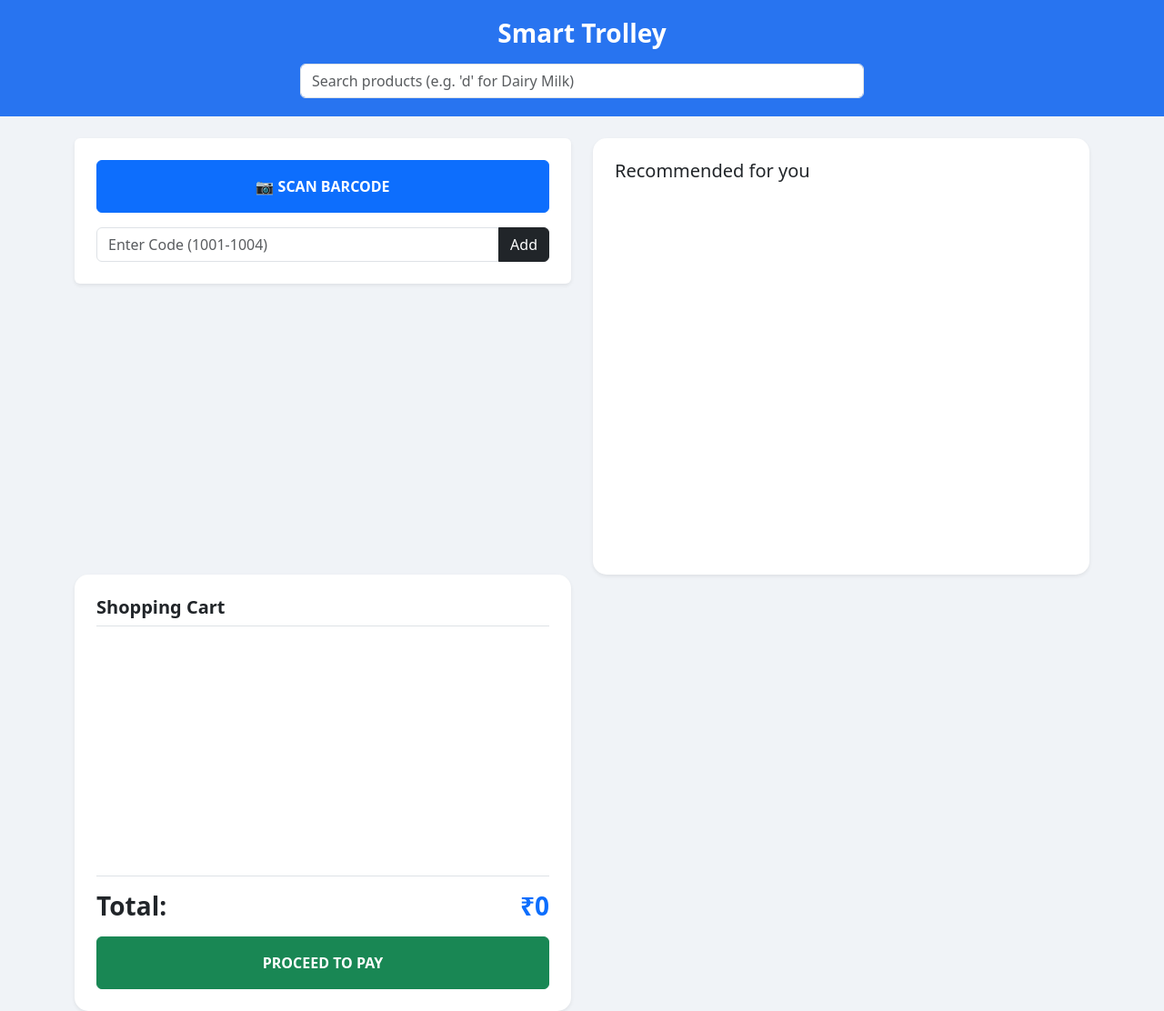
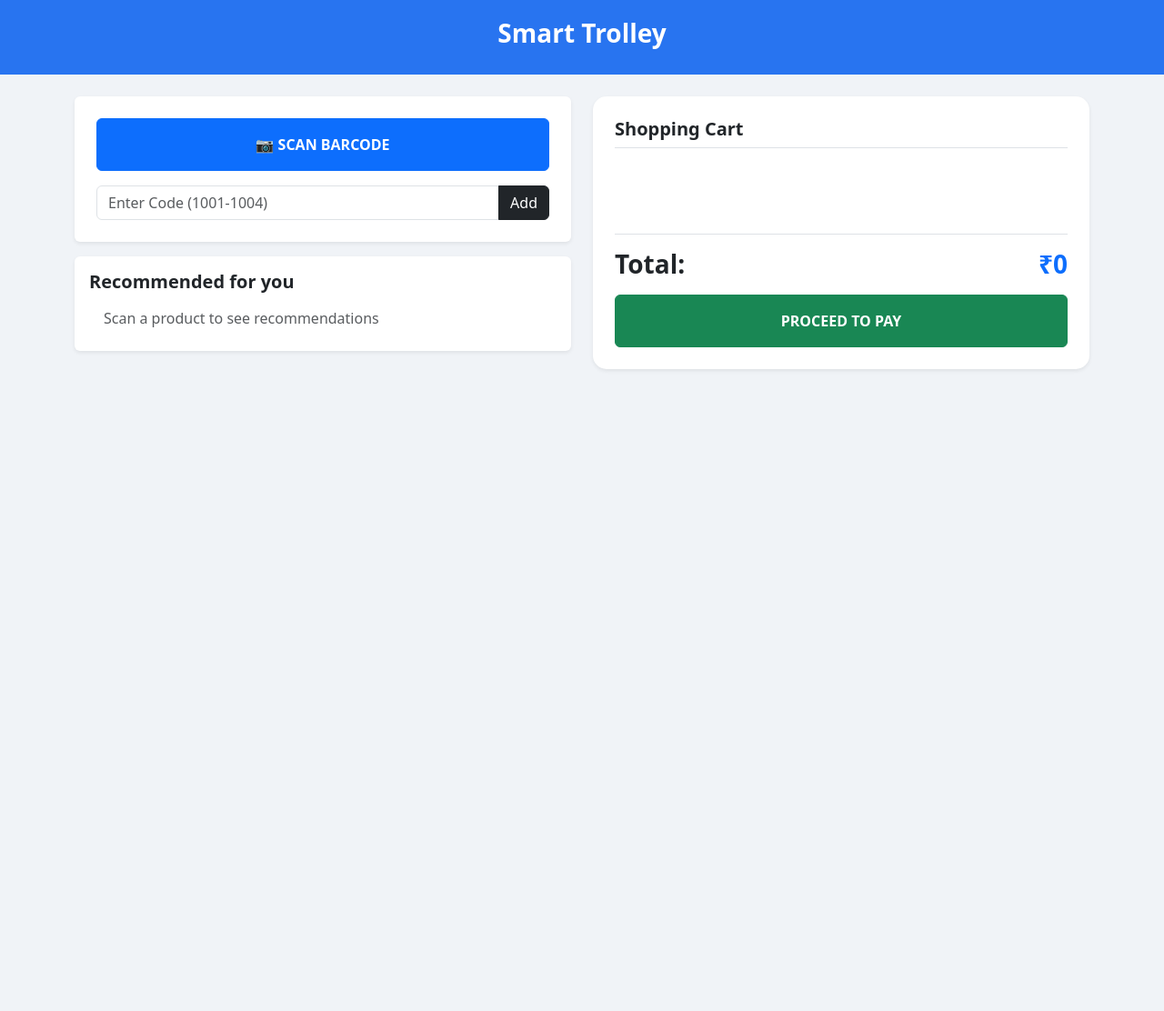
Before and after one commit to MUKILKANNAN/smart_trolley, a Flask app: page / in a window 1280 px wide. Shown: the whole page at 91% size. After the commit the page ends 407 px from the top, so only its background shows below. Run offline with Flask 3, Linux system fonts and the light colour scheme; some libraries are stand-ins or nearby versions.

Commit message:
1003 ready

```diff
--- a/app.py
+++ b/app.py
@@ -18,15 +18,14 @@ CSV_PATH = os.path.join(
     "groceries.csv"
 )
 
-
+from recommender import load_rules
 
 RULES = load_rules(CSV_PATH)
-
-
-
+print("CSV PATH USED:", CSV_PATH)
 
 app = Flask(__name__)
 
+# ------------------ PRODUCT DATABASE ------------------
 # ------------------ PRODUCT DATABASE ------------------
 products_db = {
     "1001": {"name": "Dairy Milk", "price": 40},
@@ -35,13 +34,17 @@ products_db = {
     "1004": {"name": "Lay's Chips", "price": 10}
 }
 
-# Simple recommendation logic (bought together)
-recommendation_map = {
-    "1001": ["Coca Cola", "Lay's Chips"],
-    "1002": ["Dairy Milk"],
-    "1003": ["Coca Cola", "Lay's Chips"],
-    "1004": ["Maggi Noodles"]
+# ------------------ BARCODE → CSV ITEM MAPPING ------------------
+barcode_to_csv_item = {
+    "1001": "chocolate",
+    "1002": "soda",
+    "1003": "whole milk",   # ✅ THIS IS WHAT YOU WANT
+    "1004": "butter"
 }
+
+# ------------------ PRODUCT → CATEGORY MAPPING ------------------
+# These categories MUST exist in groceries.csv
+
 
 cart = {}
 
@@ -79,6 +82,7 @@ def scan_barcode():
     if code not in products_db:
         return jsonify({"success": False})
 
+    # Add to cart
     if code in cart:
         cart[code]['qty'] += 1
     else:
@@ -88,14 +92,22 @@ def scan_barcode():
             "qty": 1
         }
 
-    product_name = products_db[code]['name'].lower()
-    recommendations = get_recommendations(product_name, RULES)
+    # 🔑 THIS IS THE IMPORTANT PART
+    csv_item = barcode_to_csv_item.get(code, "").lower()
 
-    total = sum(i['price'] * i['qty'] for i in cart.values())
+    recommendations = []
+    if csv_item:
+        recommendations = get_recommendations(csv_item, RULES)
+
+    print("Barcode:", code)
+    print("CSV item used:", csv_item)
+    print("Recommendations:", recommendations)
+
+    total = sum(item['price'] * item['qty'] for item in cart.values())
 
     return jsonify({
         "success": True,
-        "product": product_name,
+        "product": products_db[code]['name'],
         "cart": cart,
         "total": total,
         "recommendations": recommendations
--- a/templates/index.html
+++ b/templates/index.html
@@ -8,119 +8,134 @@
         body { background: #f0f3f7; }
         .flipkart-blue { background: #2874f0; color: white; padding: 20px; }
         #scanner-container { display: none; width: 100%; height: 250px; border: 2px solid #2874f0; border-radius: 10px; margin-bottom: 15px; }
-        #aiSuggestionBox { display: none; background: white; color: #333; width: 50%; margin: 5px auto; border-radius: 5px; text-align: left; padding: 10px; box-shadow: 0 4px 10px rgba(0,0,0,0.15); border: 1px solid #ddd; }
-        .suggest-item { cursor: pointer; padding: 8px; border-radius: 4px; transition: 0.2s; }
-        .suggest-item:hover { background: #eef5ff; color: #2874f0; }
-        .cart-card { min-height: 480px; border-radius: 15px; }
+        .cart-card { min-height: 300px; border-radius: 15px; }
     </style>
 </head>
 <body>
 
 <div class="flipkart-blue text-center">
     <h3 class="fw-bold">Smart Trolley</h3>
-    <input type="text" id="aiSearch" class="form-control w-50 d-inline-block mt-2" placeholder="Search products (e.g. 'd' for Dairy Milk)" oninput="aiPredict(this.value)">
-
-    <div id="aiSuggestionBox">
-        <div class="small text-muted mb-1">Are you looking for:</div>
-        <div id="suggestedBtn" class="suggest-item fw-bold" onclick="addSuggestedProduct()"></div>
-    </div>
 </div>
 
 <div class="container mt-4">
     <div class="row">
+
+        <!-- LEFT COLUMN -->
         <div class="col-md-6">
-            <div class="card p-4 shadow-sm border-0 mb-4">
-                <button id="scanBtn" class="btn btn-primary w-100 p-3 mb-3 fw-bold" onclick="toggleCamera()">📷 SCAN BARCODE</button>
+            <!-- Scanner -->
+            <div class="card p-4 shadow-sm border-0 mb-3">
+                <button class="btn btn-primary w-100 p-3 mb-3 fw-bold" onclick="toggleCamera()">📷 SCAN BARCODE</button>
                 <div id="scanner-container"></div>
+
                 <div class="input-group">
                     <input type="text" id="manualCode" class="form-control" placeholder="Enter Code (1001-1004)">
                     <button class="btn btn-dark" onclick="sendItem(document.getElementById('manualCode').value)">Add</button>
                 </div>
             </div>
+
+            <!-- Recommendations -->
+            <div class="card p-3 shadow-sm border-0">
+                <h5 class="fw-bold">Recommended for you</h5>
+                <ul id="recommendations" class="list-group list-group-flush">
+                    <li class="list-group-item text-muted">Scan a product to see recommendations</li>
+                </ul>
+            </div>
         </div>
+
+        <!-- RIGHT COLUMN -->
         <div class="col-md-6">
             <div class="card p-4 shadow-sm cart-card border-0">
-
-                <h5>Recommended for you</h5>
-                <ul id="recommendations"></ul>
-
-
-            </div>
-        </div>
-        <div class="col-md-6">
-            <div class="card p-4 shadow-sm cart-card border-0">
-
                 <h5 class="fw-bold mb-3 border-bottom pb-2">Shopping Cart</h5>
                 <div id="cartDisplay"></div>
+
                 <div class="mt-auto border-top pt-3">
-                    <div class="d-flex justify-content-between h3 fw-bold"><span>Total:</span><span class="text-primary">₹<span id="totalAmt">0</span></span></div>
-                    <button class="btn btn-success w-100 p-3 mt-2 fw-bold" onclick="location.href='/payment_page'">PROCEED TO PAY</button>
+                    <div class="d-flex justify-content-between h3 fw-bold">
+                        <span>Total:</span>
+                        <span class="text-primary">₹<span id="totalAmt">0</span></span>
+                    </div>
+                    <button class="btn btn-success w-100 p-3 mt-2 fw-bold"
+                            onclick="location.href='/payment_page'">
+                        PROCEED TO PAY
+                    </button>
                 </div>
             </div>
         </div>
+
     </div>
 </div>
 
 <script>
     let scanning = false;
-    function aiPredict(val) {
-        if(val.length < 1) { document.getElementById('aiSuggestionBox').style.display = "none"; return; }
-        fetch('/ai_search', { method:'POST', headers:{'Content-Type':'application/json'}, body:JSON.stringify({text:val}) })
-        .then(r=>r.json()).then(d=> {
-            if(d.suggestion) {
-                document.getElementById('suggestedBtn').innerText = d.suggestion;
-                document.getElementById('aiSuggestionBox').style.display = "block";
-            } else {
-                document.getElementById('aiSuggestionBox').style.display = "none";
-            }
-        });
-    }
-
-    function addSuggestedProduct() {
-        let name = document.getElementById('suggestedBtn').innerText;
-        sendItem(name);
-        document.getElementById('aiSearch').value = "";
-        document.getElementById('aiSuggestionBox').style.display = "none";
-    }
 
     function toggleCamera() {
         let container = document.getElementById('scanner-container');
         if (!scanning) {
             container.style.display = 'block';
-            Quagga.init({ inputStream: { name: "Live", type: "LiveStream", target: container }, decoder: { readers: ["code_128_reader"] } }, (err) => { Quagga.start(); });
+            Quagga.init({
+                inputStream: { name: "Live", type: "LiveStream", target: container },
+                decoder: { readers: ["code_128_reader"] }
+            }, () => Quagga.start());
             scanning = true;
         } else {
-            Quagga.stop(); container.style.display = 'none'; scanning = false;
+            Quagga.stop();
+            container.style.display = 'none';
+            scanning = false;
         }
     }
 
-    Quagga.onDetected((r) => { toggleCamera(); sendItem(r.codeResult.code); });
+    Quagga.onDetected((r) => {
+        toggleCamera();
+        sendItem(r.codeResult.code);
+    });
 
     function sendItem(code) {
-        fetch('/add_item', { method:'POST', headers:{'Content-Type':'application/json'}, body:JSON.stringify({code:code}) })
-        .then(r=>r.json()).then(d=> { if(d.success) updateUI(d); });
+        fetch('/scan_barcode', {   // ✅ CORRECT ENDPOINT
+            method: 'POST',
+            headers: {'Content-Type': 'application/json'},
+            body: JSON.stringify({ code: code })
+        })
+        .then(r => r.json())
+        .then(d => {
+            if (!d.success) return;
+
+            updateUI(d);
+            updateRecommendations(d.recommendations); // ✅ NOW IT WORKS
+        });
     }
 
-    function changeQty(code, action) {
-        fetch('/update_qty', { method:'POST', headers:{'Content-Type':'application/json'}, body:JSON.stringify({code:code, action:action}) }).then(r=>r.json()).then(d=> updateUI(d));
+
+    function updateRecommendations(recs) {
+        const ul = document.getElementById("recommendations");
+        ul.innerHTML = "";
+
+        if (!recs || recs.length === 0) {
+            ul.innerHTML = `<li class="list-group-item text-muted">No recommendations found</li>`;
+            return;
+        }
+
+        recs.forEach(item => {
+            ul.innerHTML += `<li class="list-group-item">${item}</li>`;
+        });
     }
 
     function updateUI(d) {
-        let display = document.getElementById('cartDisplay'); display.innerHTML = "";
+        let display = document.getElementById('cartDisplay');
+        display.innerHTML = "";
+
         for (let code in d.cart) {
             let item = d.cart[code];
-            display.innerHTML += `<div class="d-flex justify-content-between align-items-center mb-2 p-3 bg-light rounded shadow-sm">
-                <span><b>${item.name}</b><br><small class="text-muted">₹${item.price}/unit</small></span>
-                <div class="d-flex align-items-center gap-2">
-                    <button class="btn btn-sm btn-outline-danger" onclick="changeQty('${code}', 'minus')">-</button>
-                    <b>${item.qty}</b>
-                    <button class="btn btn-sm btn-outline-success" onclick="changeQty('${code}', 'plus')">+</button>
-                </div>
-                <b class="text-primary">₹${item.price * item.qty}</b>
-            </div>`;
+            display.innerHTML += `
+                <div class="d-flex justify-content-between align-items-center mb-2 p-3 bg-light rounded">
+                    <span>
+                        <b>${item.name}</b><br>
+                        <small class="text-muted">₹${item.price}/unit</small>
+                    </span>
+                    <b class="text-primary">₹${item.price * item.qty}</b>
+                </div>`;
         }
         document.getElementById('totalAmt').innerText = d.total;
     }
 </script>
+
 </body>
 </html>
```
Also changed, not shown: app.js (+7 -0 lines).
